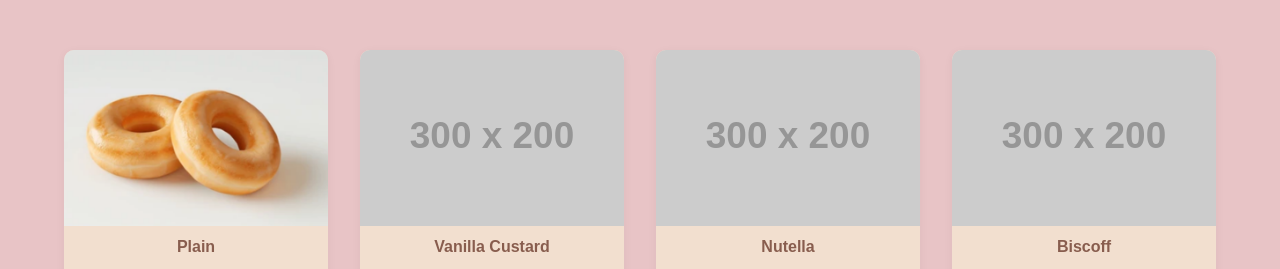
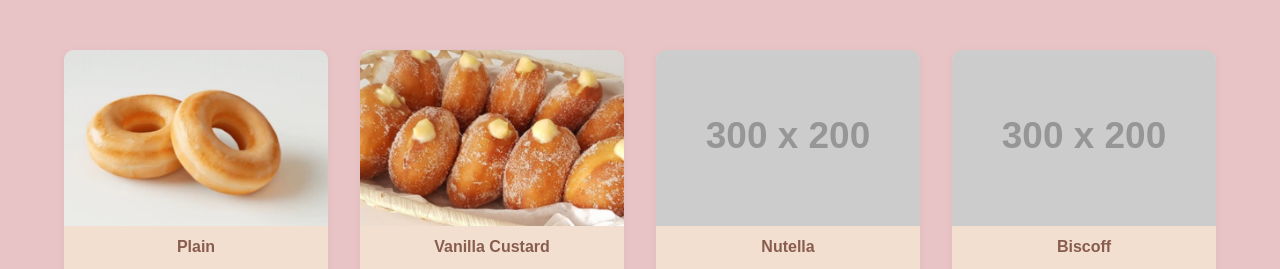
Before and after one commit to danishaeli/vanilla, a plain HTML site: page index.html in a window 1280 px wide. Shown: the part 510-779 px from the top of the page. Drawn offline with Linux system fonts and the light colour scheme; placeholder pictures from the web are drawn by us.

Commit message:
Update index.html

```diff
--- a/index.html
+++ b/index.html
@@ -31,7 +31,7 @@
   </div>
 
   <div class="item">
-    <img src="https://placehold.co/300x200" alt="Product Image">
+    <img src="donut2.png" alt="Product Image">
     <h4>Vanilla Custard</h4>
     <p class="price">BHD 0.900</p>
   </div>
```
